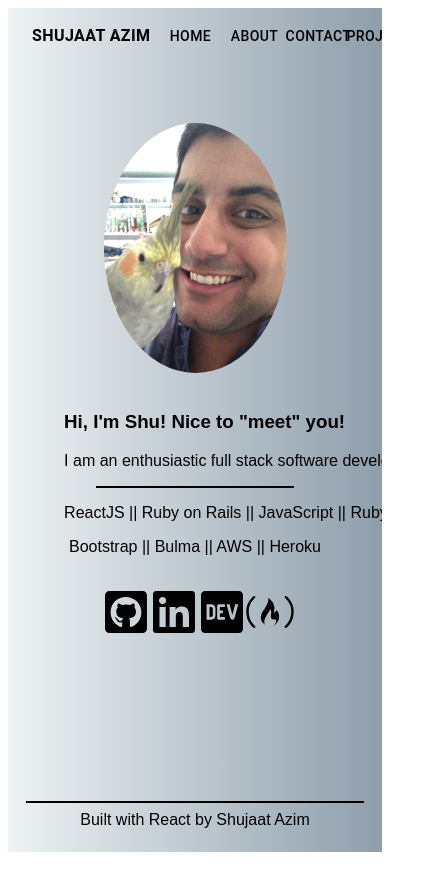
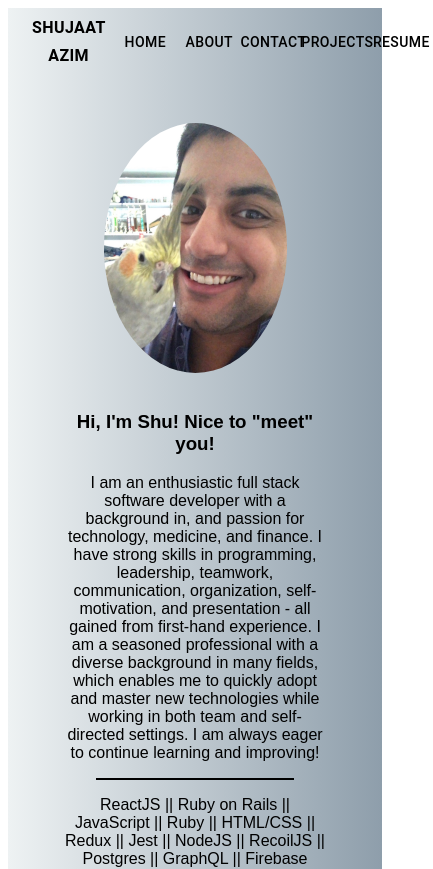
Before and after one commit to ShujaatAzim/Portfolio, a React (Create React App) app: page / in a window 390 px wide. Shown: the top 869 px of the page, 433 px wide, since content can reach past the window. Built offline with nearby package versions, Linux system fonts and the light colour scheme.

Commit message:
Turned off some viewport and width stuff, for now. Will probably split codebase for mobile, if needed.

```diff
--- a/public/index.html
+++ b/public/index.html
@@ -5,7 +5,7 @@
     <meta name="viewport" content="width=device-width, initial-scale=1" />
     <meta name="theme-color" content="#000000" />
     <meta name="description" content="Web site created using create-react-app" />
-    <meta name="viewport" content="minimum-scale=1, initial-scale=1, width=device-width, shrink-to-fit=no" />
+    <!-- <meta name="viewport" content="minimum-scale=1, initial-scale=1, width=device-width, shrink-to-fit=no" /> -->
     <link rel="stylesheet" href="https://fonts.googleapis.com/css?family=Anton|Oxygen">
     <link rel=”shortcut icon” href=”%PUBLIC_URL%/favicon.ico”>
     <title>Shujaat's Portfolio Page</title>
--- a/src/App.css
+++ b/src/App.css
@@ -1,8 +1,8 @@
 /* bigger parts of app */
 
 .app {
-  overflow-x: auto;
-  white-space: nowrap;
+  /* overflow-x: auto; */
+  /* white-space: nowrap; */
   display: flex;
   width: 100%;
   flex-direction: column;
```
